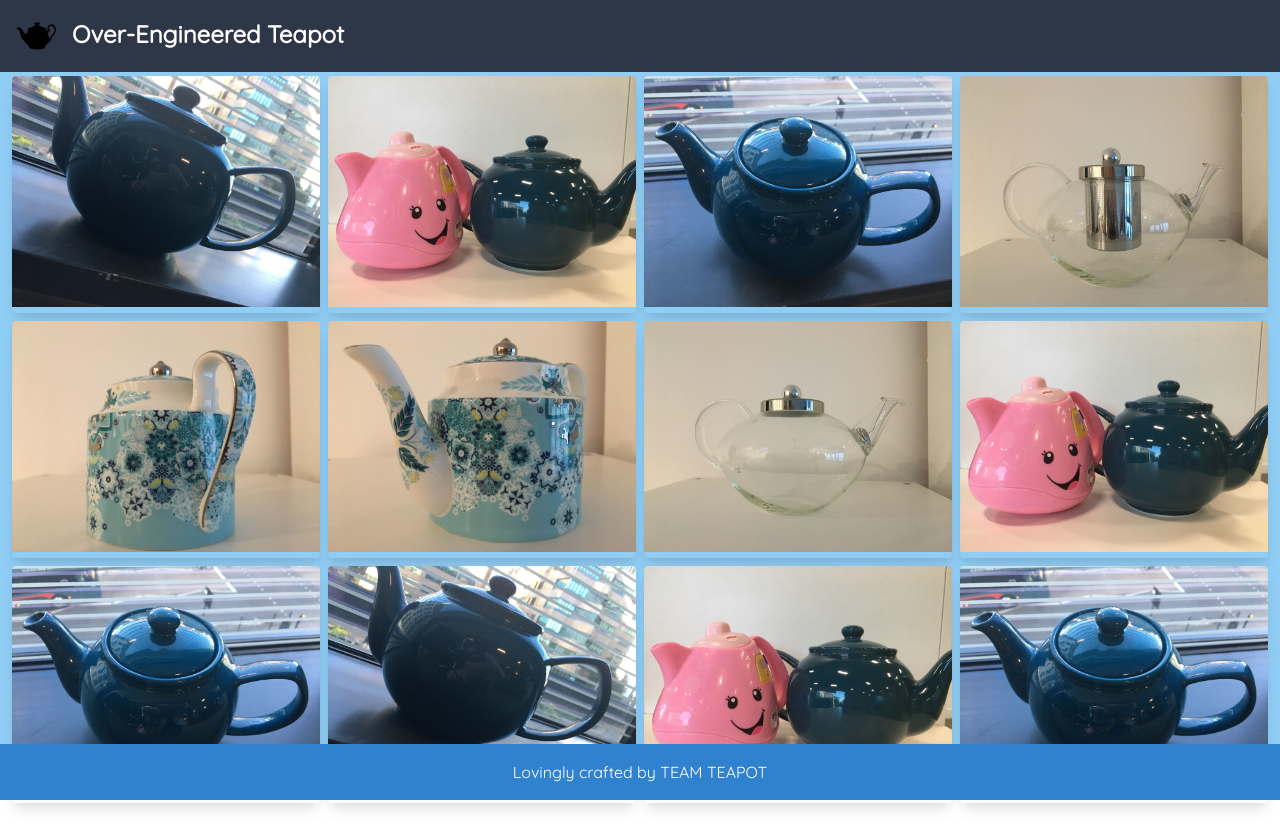
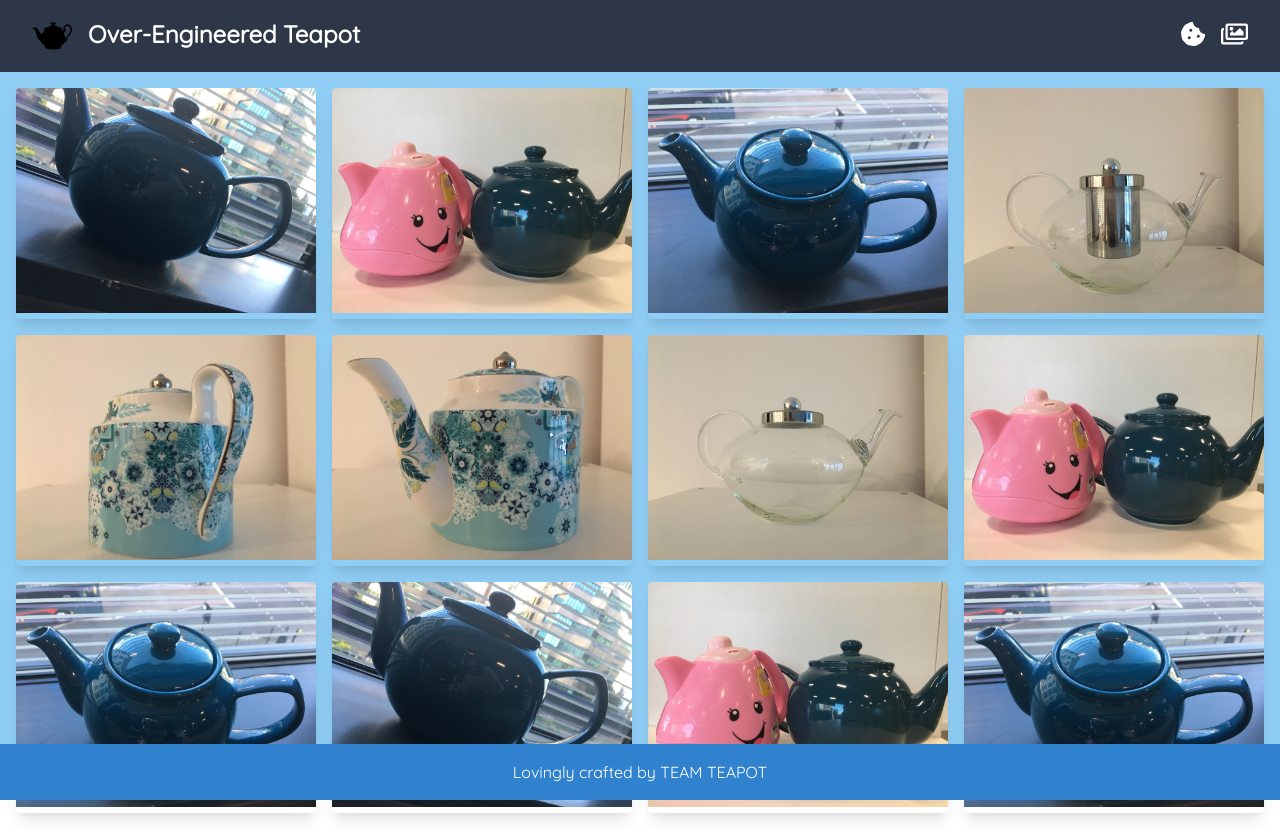
Before and after one commit to Team-Teapot/teapot-insta, a React (Create React App) app: page / in a window 1280 px wide. Built offline with nearby package versions, Linux system fonts and the light colour scheme; a small style sheet from the web is missing.

Commit message:
Added a navigation menu

```diff
--- a/public/index.html
+++ b/public/index.html
@@ -25,6 +25,7 @@
       Learn how to configure a non-root public URL by running `npm run build`.
     -->
     <link href="https://fonts.googleapis.com/css?family=Quicksand&display=swap" rel="stylesheet">
+    <link rel="stylesheet" href="https://use.fontawesome.com/releases/v5.7.2/css/all.css" integrity="sha384-fnmOCqbTlWIlj8LyTjo7mOUStjsKC4pOpQbqyi7RrhN7udi9RwhKkMHpvLbHG9Sr" crossorigin="anonymous">
     <link rel="stylesheet" href="https://cssgram-cssgram.netdna-ssl.com/cssgram.min.css">
     <title>Over-engineered Teapot</title>
   </head>
--- a/src/components/Grid.js
+++ b/src/components/Grid.js
@@ -5,5 +5,5 @@ export function Grid({ children, className }) {
 }
 
 export function GridItem({ children, className }) {
-  return <div className={`w-full md:w-1/2 lg:w-1/3 xl:w-1/4 p-1 ${className}`}>{children}</div>;
+  return <div className={`w-full md:w-1/2 lg:w-1/3 xl:w-1/4 p-2 ${className}`}>{children}</div>;
 }
--- a/src/components/Header.js
+++ b/src/components/Header.js
@@ -1,10 +1,31 @@
-import React from 'react';
+import React from "react";
+import { Link } from "react-router-dom";
 
 export function Header() {
   return (
-    <h1 className="w-full bg-gray-800 text-white p-4 fixed top-0 z-10 flex">
-      <img src="/logo.svg" alt="Logo of a teapot" className="h-10 w-10" />
-      <span className="pl-4 font-bold">Over-Engineered Teapot</span>
+    <h1 className="w-full bg-gray-800 text-white pt-4 pb-4 pl-8 pr-8 fixed top-0 z-10 flex justify-between">
+      <div className="flex">
+        <img src="/logo.svg" alt="Logo of a teapot" className="h-10 w-10" />
+        <span className="pl-4 font-bold">Over-Engineered Teapot</span>
+      </div>
+      <div>
+        <Link
+          aria-label="Tea Appreciation Site"
+          title="Tea Appreciation Site"
+          to="/ali"
+          className="text-white hover:text-gray-400 no-underline"
+        >
+          <i className="fas fa-cookie-bite"/>
+        </Link>
+        <Link
+          aria-label="Image Gallery"
+          title="Image Gallery"
+          to="/"
+          className="text-white hover:text-gray-400 no-underline pl-4"
+        >
+          <i className="far fa-images" />
+        </Link>
+      </div>
     </h1>
   );
 }
--- a/src/components/InstaGallery.js
+++ b/src/components/InstaGallery.js
@@ -6,7 +6,7 @@ export function InstaGallery() {
   const [inspiredId, setInspiredId] = useState(null);
 
   return (
-    <Grid className="p-2 h-full w-full">
+    <Grid className="pt-4 pr-2 pl-2 h-full w-full">
       <GridItem>
         <ImagePreview
           src="/Art.jpg"
```
